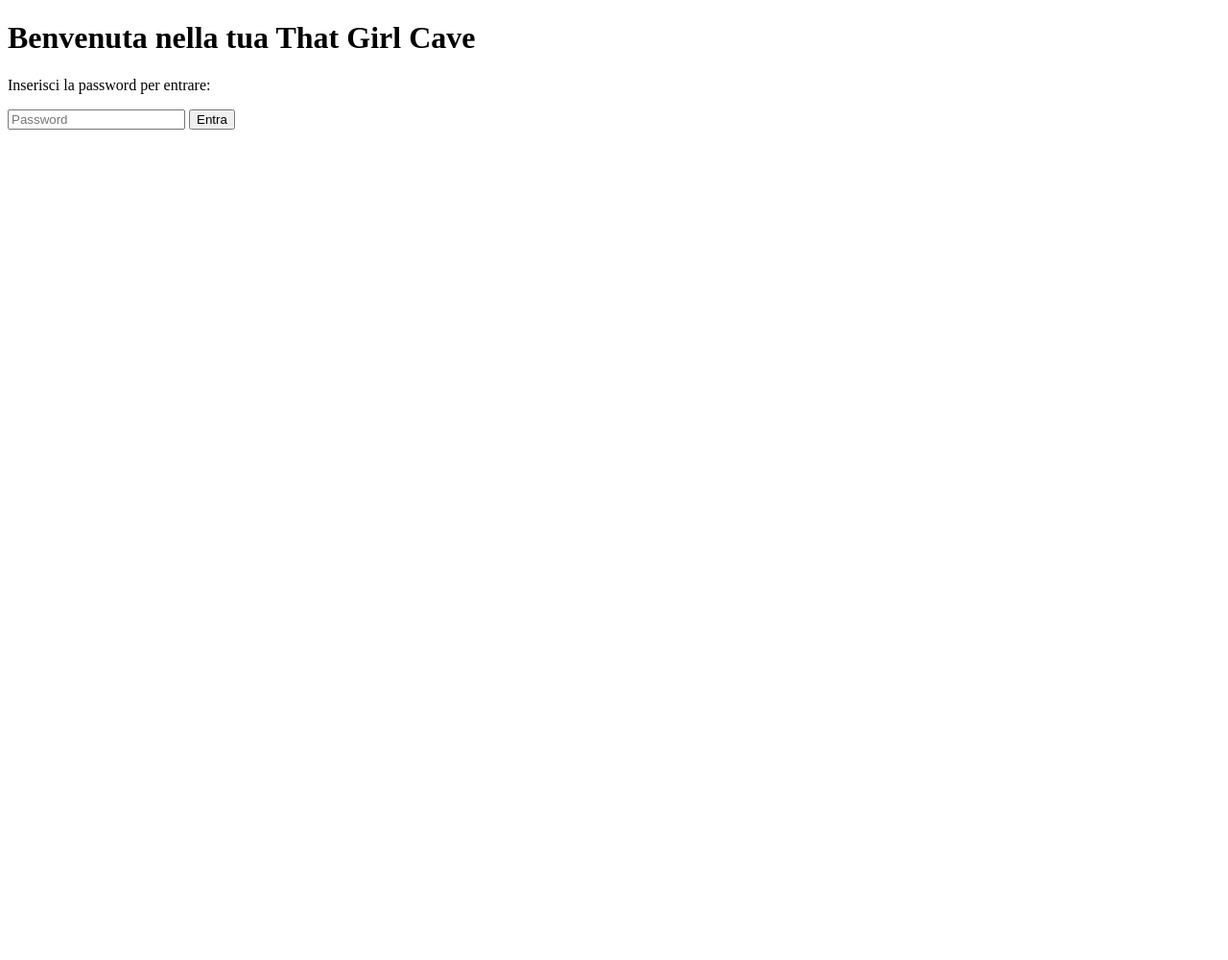
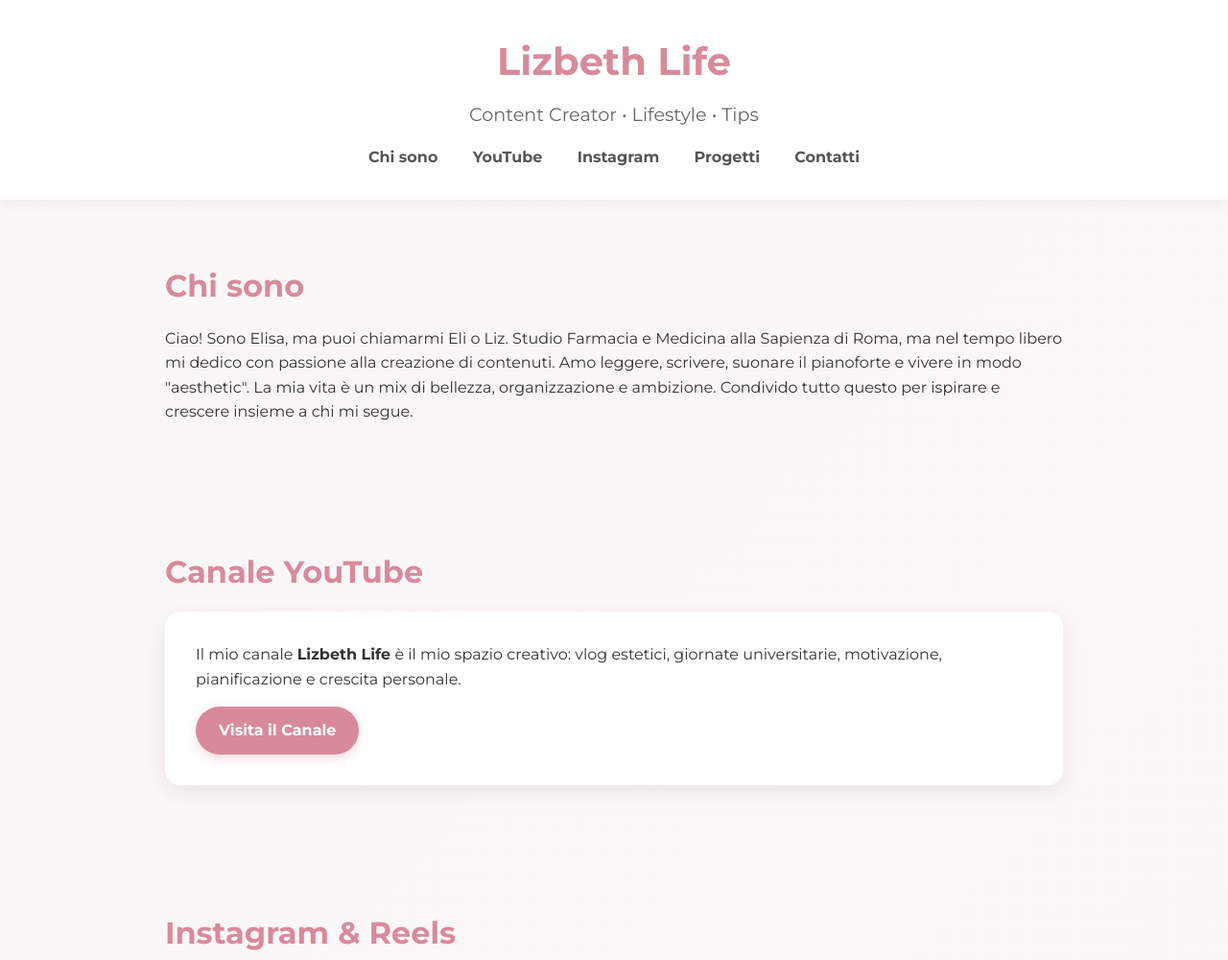
Before and after one commit to xliztime/LizbethLife.github.io, a plain HTML site: page index.html in a window 1280 px wide. Shown: the top 1000 px of the page at 96% size. Before the commit the page ends 800 px from the top, so only its background shows below. Drawn offline with Linux system fonts and the light colour scheme.

Commit message:
Update index.html

```diff
--- a/index.html
+++ b/index.html
@@ -2,18 +2,196 @@
 <html lang="it">
 <head>
   <meta charset="UTF-8">
-  <title>Welcome to Liz's Cave</title>
-  <link rel="stylesheet" href="style.css">
+  <meta name="viewport" content="width=device-width, initial-scale=1.0">
+  <title>Lizbeth Life | Content Creator</title>
+  <link href="https://fonts.googleapis.com/css2?family=Montserrat:wght@400;700&display=swap" rel="stylesheet">
+  <style>
+    * { box-sizing: border-box; margin: 0; padding: 0; }
+
+    body {
+      font-family: 'Montserrat', sans-serif;
+      background: linear-gradient(135deg, #f9f7f7, #fff6f9);
+      color: #333;
+      line-height: 1.6;
+    }
+
+    header {
+      background: white;
+      padding: 2rem;
+      text-align: center;
+      box-shadow: 0 4px 12px rgba(0, 0, 0, 0.05);
+      position: sticky;
+      top: 0;
+      z-index: 999;
+    }
+
+    header h1 {
+      font-size: 2.5rem;
+      color: #d88a9b;
+    }
+
+    header p {
+      font-size: 1.2rem;
+      margin-top: 0.5rem;
+      color: #666;
+    }
+
+    nav {
+      margin-top: 1rem;
+    }
+
+    nav a {
+      margin: 0 1rem;
+      text-decoration: none;
+      color: #555;
+      font-weight: bold;
+      transition: color 0.3s;
+    }
+
+    nav a:hover {
+      color: #d88a9b;
+    }
+
+    .section {
+      padding: 4rem 2rem;
+      max-width: 1000px;
+      margin: auto;
+    }
+
+    .section h2 {
+      color: #d88a9b;
+      font-size: 2rem;
+      margin-bottom: 1rem;
+    }
+
+    .grid {
+      display: grid;
+      grid-template-columns: repeat(auto-fit, minmax(250px, 1fr));
+      gap: 2rem;
+    }
+
+    .card {
+      background: #fff;
+      border-radius: 1rem;
+      padding: 2rem;
+      box-shadow: 0 8px 24px rgba(0, 0, 0, 0.07);
+      transition: transform 0.3s ease, box-shadow 0.3s ease;
+    }
+
+    .card:hover {
+      transform: translateY(-5px);
+      box-shadow: 0 12px 32px rgba(0, 0, 0, 0.08);
+    }
+
+    footer {
+      text-align: center;
+      padding: 2rem;
+      background: #fff;
+      color: #aaa;
+      font-size: 0.9rem;
+      box-shadow: 0 -4px 12px rgba(0, 0, 0, 0.03);
+    }
+
+    a.button {
+      display: inline-block;
+      padding: 0.75rem 1.5rem;
+      margin-top: 1rem;
+      background: #d88a9b;
+      color: white;
+      border-radius: 2rem;
+      text-decoration: none;
+      font-weight: bold;
+      box-shadow: 0 4px 12px rgba(216, 138, 155, 0.3);
+      transition: background 0.3s ease, box-shadow 0.3s ease;
+    }
+
+    a.button:hover {
+      background: #c97a8e;
+      box-shadow: 0 6px 18px rgba(216, 138, 155, 0.5);
+    }
+
+    ul {
+      list-style: none;
+      padding-left: 0;
+      margin-top: 1rem;
+    }
+
+    ul li {
+      margin-bottom: 0.5rem;
+    }
+
+    a {
+      color: #d88a9b;
+    }
+
+    a:hover {
+      text-decoration: underline;
+    }
+  </style>
 </head>
 <body>
-  <div class="container">
-    <h1>Benvenuta nella tua That Girl Cave</h1>
-    <p>Inserisci la password per entrare:</p>
-    <input type="password" id="passwordInput" placeholder="Password">
-    <button onclick="checkPassword()">Entra</button>
-    <p id="error" style="color:red;"></p>
-  </div>
+  <header>
+    <h1>Lizbeth Life</h1>
+    <p>Content Creator • Lifestyle • Tips</p>
+    <nav>
+      <a href="#about">Chi sono</a>
+      <a href="#youtube">YouTube</a>
+      <a href="#instagram">Instagram</a>
+      <a href="#progetti">Progetti</a>
+      <a href="#contatti">Contatti</a>
+    </nav>
+  </header>
 
-  <script src="script.js"></script>
+  <section id="about" class="section">
+    <h2>Chi sono</h2>
+    <p>Ciao! Sono Elisa, ma puoi chiamarmi Eli o Liz. Studio Farmacia e Medicina alla Sapienza di Roma, ma nel tempo libero mi dedico con passione alla creazione di contenuti. Amo leggere, scrivere, suonare il pianoforte e vivere in modo "aesthetic". La mia vita è un mix di bellezza, organizzazione e ambizione. Condivido tutto questo per ispirare e crescere insieme a chi mi segue.</p>
+  </section>
+
+  <section id="youtube" class="section">
+    <h2>Canale YouTube</h2>
+    <div class="card">
+      <p>Il mio canale <strong>Lizbeth Life</strong> è il mio spazio creativo: vlog estetici, giornate universitarie, motivazione, pianificazione e crescita personale.</p>
+      <a href="https://youtube.com/@xliztime?si=pSp0nHwfAoBBK846" class="button" target="_blank">Visita il Canale</a>
+    </div>
+  </section>
+
+  <section id="instagram" class="section">
+    <h2>Instagram & Reels</h2>
+    <div class="card">
+      <p>Sul mio profilo condivido la mia quotidianità, momenti estetici, tips di studio e stile di vita da studentessa. Amo creare reels creativi e motivazionali.</p>
+      <a href="https://www.instagram.com/xliztime" class="button">Segui su Instagram</a>
+    </div>
+  </section>
+
+  <section id="progetti" class="section">
+    <h2>Progetti Creativi</h2>
+    <div class="grid">
+      <div class="card">
+        <h3>Podcast in arrivo</h3>
+        <p>Un podcast che unisce riflessione, ironia e temi profondi con stile personale ed estetico.</p>
+      </div>
+      <div class="card">
+        <h3>???</h3>
+        <p>??</p>
+      </div>
+      <div class="card">
+        <h3>Malakym</h3>
+        <p>???</p>
+      </div>
+    </div>
+  </section>
+
+  <section id="contatti" class="section">
+    <h2>Contatti</h2>
+    <p>Per collaborazioni, domande o semplicemente per scrivermi:</p>
+    <ul>
+      <li>Email: <a href="mailto:elisa05.ragone@gmail.com">elisa05.ragone@gmail.com</a></li>
+      <li>Instagram: <a href="https://www.instagram.com/xliztime">@xliztime</a></li>
+    </ul>
+  </section>
+
+  <footer>
+    <p>&copy; 2025 Elisa Ragone | Tutti i diritti riservati</p>
+  </footer>
 </body>
 </html>
```
